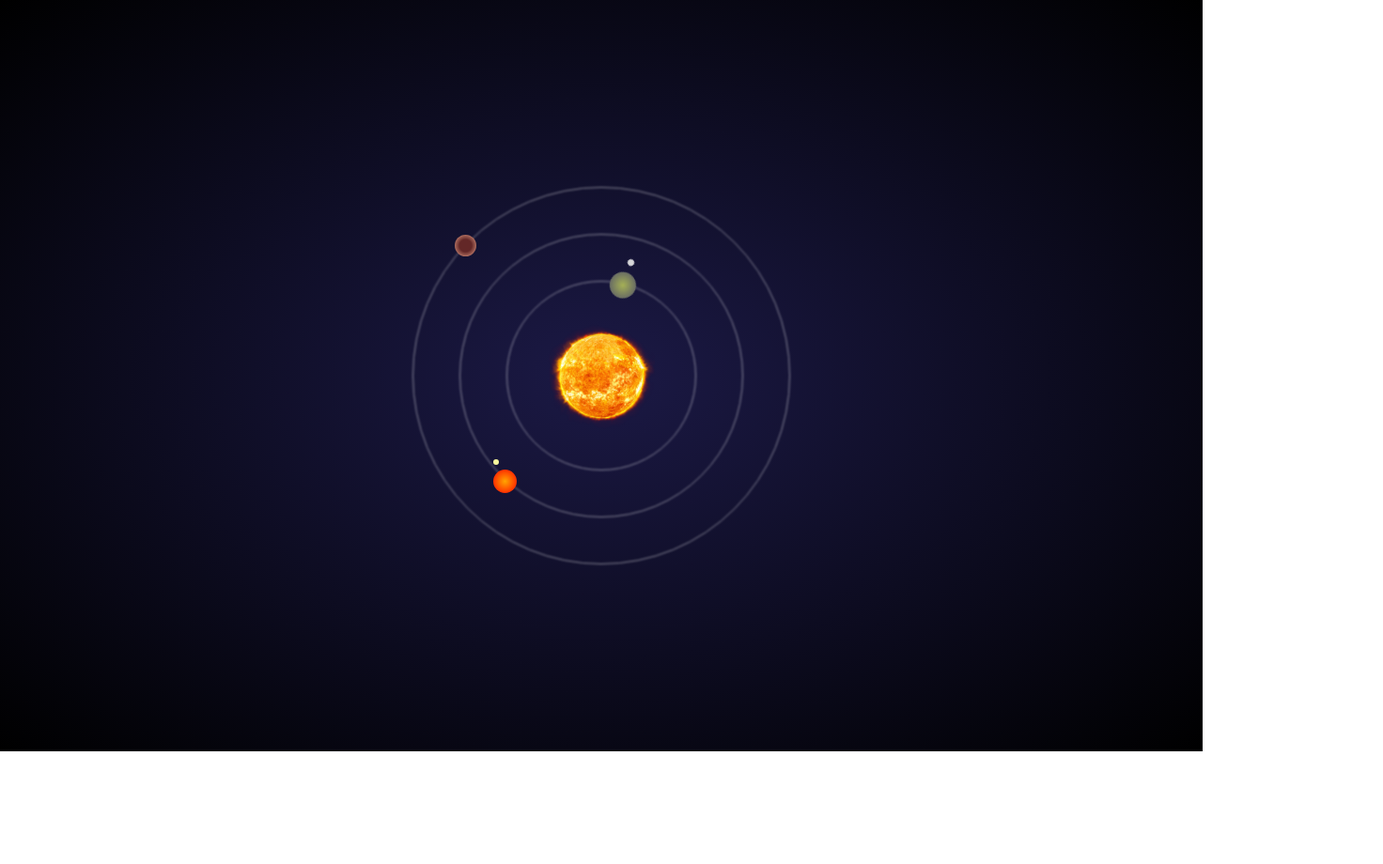
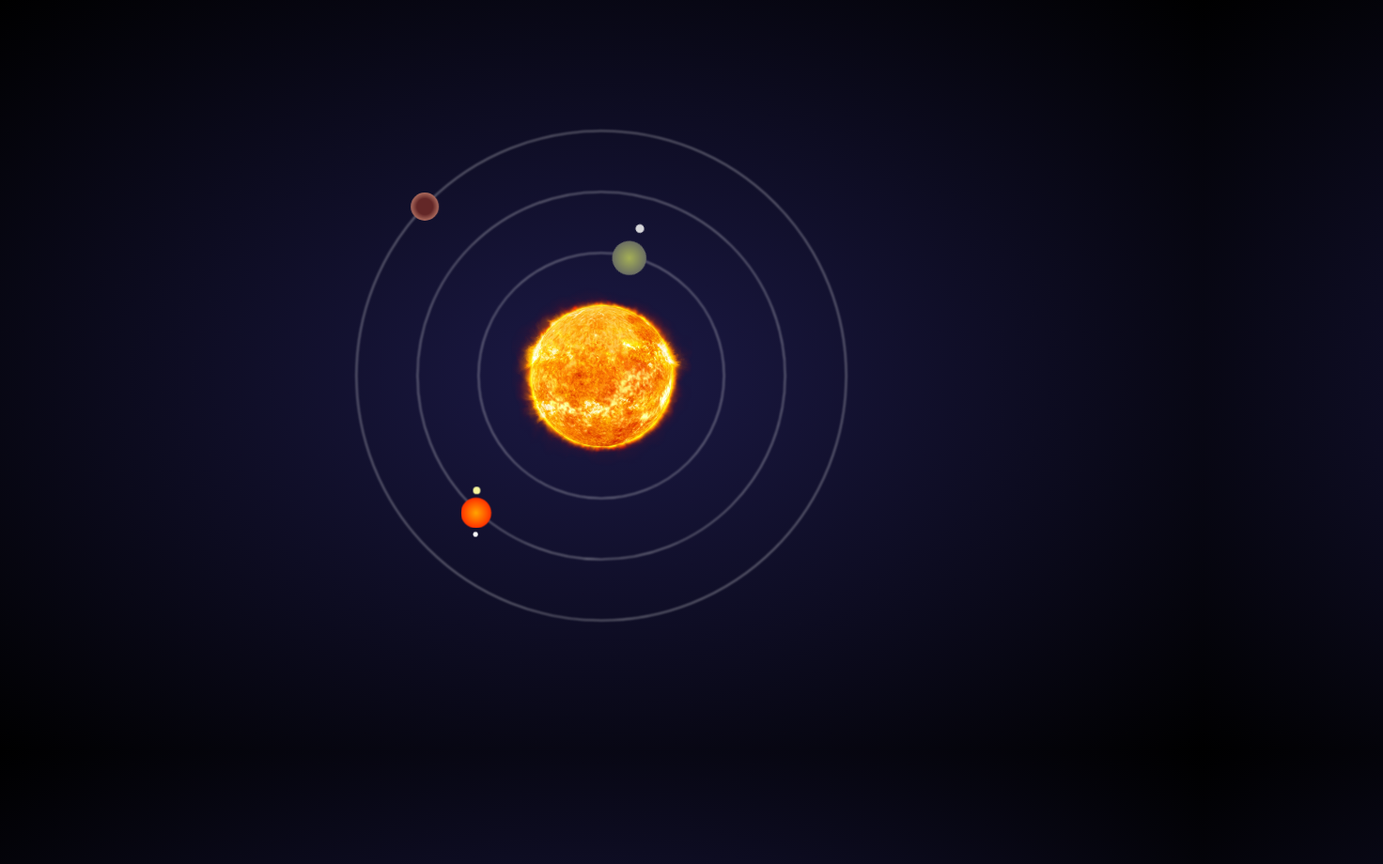
Before and after one commit to victoriasyluma/solar-system, a website: page index.html in a window 1280 px wide. Shown: the whole page at 94% size, 1472 px wide, since content can reach past the window. Before the commit the page ends 800 px from the top, so only its background shows below. Drawn offline with Linux system fonts and the light colour scheme.

Commit message:
animations refinements

```diff
--- a/index.html
+++ b/index.html
@@ -4,6 +4,7 @@
     <link href="styles.css" rel="stylesheet" />
   </head>
   <body>
+    <div id="solar-system">
       <div id="sun-container" class="container">
         <img id="sun" src="./assets/stars/sun.png" />
       </div>
@@ -30,8 +31,18 @@
 
       <div class="absolute container top align-center">
         <div id="mercury-container" class="rotate-infinite-mercury">
-        <div id="mercury" class="circle rotate-infinite-right">
+          <div id="mercury" class="circle relative">
+            <div
+              class="absolute container top align-center rotate-infinite-right"
+            >
               <div id="mercury-moon" class="circle absolute"></div>
+            </div>
+
+            <div
+              class="absolute container top align-center rotate-infinite-left"
+            >
+              <div id="mercury-moon2" class="circle absolute"></div>
+            </div>
           </div>
         </div>
       </div>
@@ -41,5 +52,6 @@
           <div id="venus" class="circle rotate-infinite-left"></div>
         </div>
       </div>
+    </div>
   </body>
 </html>
--- a/styles.css
+++ b/styles.css
@@ -7,6 +7,8 @@ body {
 #sun {
   width: 115px;
   height: 115px;
+  animation: bouncing 3s ease-in-out infinite;
+  animation-direction: alternate;
 }
 
 #sun-container {
@@ -121,7 +123,18 @@ body {
   width: 6px;
   height: 6px;
   background-color: rgb(247, 247, 157);
-  top: -11;
+  top: -9px;
+}
+
+#mercury-moon2 {
+  width: 4px;
+  height: 4px;
+  background-color: rgb(255, 255, 255);
+  top: -7px;
+}
+
+.relative {
+  position: relative;
 }
 
 .rotate-infinite-right {
@@ -146,3 +159,13 @@ body {
 .rotate-infinite-venus {
   animation: spin-once 5s linear infinite;
 }
+
+@keyframes bouncing {
+  50% {
+    transform: scale(1.4);
+  }
+}
+
+#solar-system {
+  transform: scale(1.3);
+}
```
Lines whose indentation alone changed are shown as unchanged.
